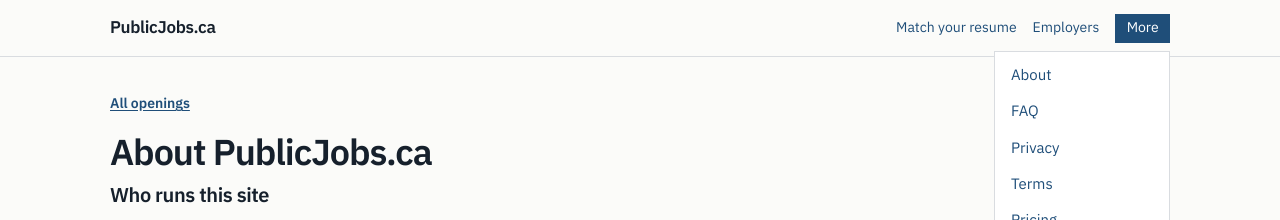
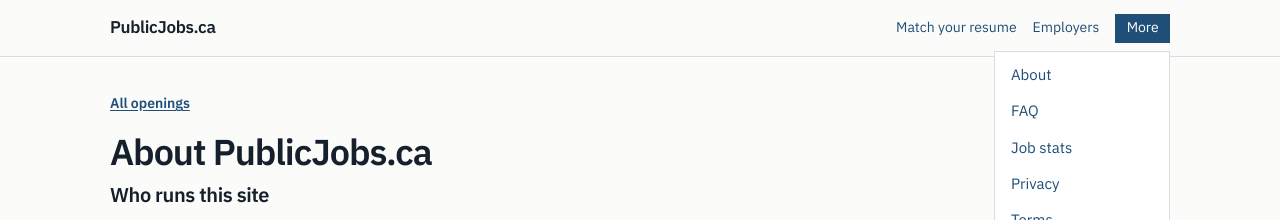
Before and after one commit to oc5582/ontario-public-jobs, a Next.js app in the folder web/: page /about in a window 1280 px wide. Both pictures are taken after a click on the button "More". Shown: the top 220 px of the page. Built offline with nearby package versions, Linux system fonts and the light colour scheme; no server answers; the database is empty.

Commit message:
Add Job stats to the header More menu.
The link uses the same menu item as About and FAQ, and it is current on /stats/.

Co-authored-by: oc5582 <oc5582@users.noreply.github.com>

```diff
--- a/web/components/SiteHeader.tsx
+++ b/web/components/SiteHeader.tsx
@@ -10,6 +10,7 @@ function currentKey(pathname: string): string {
   if (path === "/employers" || path.startsWith("/employers/")) return "employers";
   if (path === "/about") return "about";
   if (path === "/faq") return "faq";
+  if (path === "/stats") return "stats";
   if (path === "/privacy") return "privacy";
   if (path === "/terms") return "terms";
   if (path === "/pricing") return "pricing";
@@ -90,6 +91,7 @@ export function SiteHeader({ signedIn }: { signedIn: boolean }) {
             <ul className="nav-more-panel" id="nav-more-panel" hidden={!open}>
               <li>{nav("About", "/about/", "about")}</li>
               <li>{nav("FAQ", "/faq/", "faq")}</li>
+              <li>{nav("Job stats", "/stats/", "stats")}</li>
               <li>{nav("Privacy", "/privacy/", "privacy")}</li>
               <li>{nav("Terms", "/terms/", "terms")}</li>
               <li>{nav("Pricing", "/pricing/", "pricing")}</li>
```
